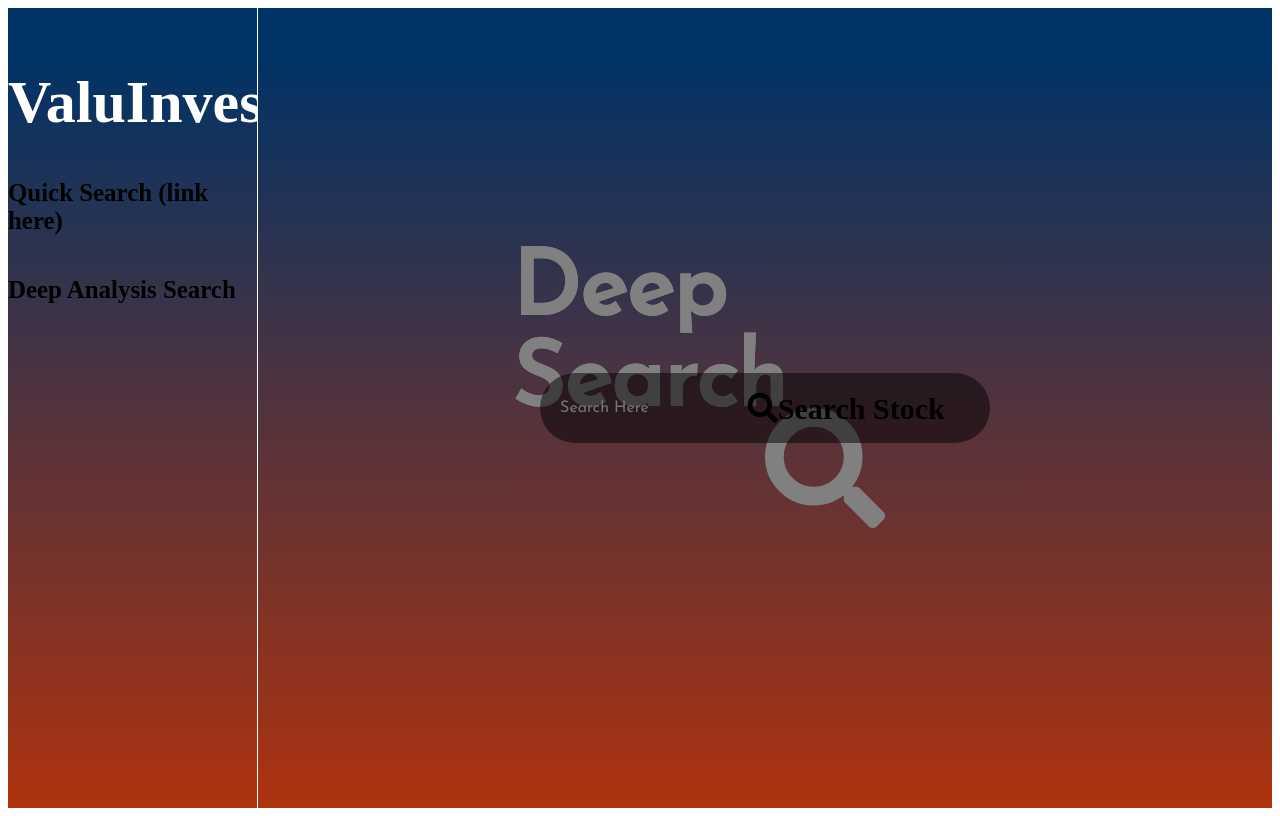
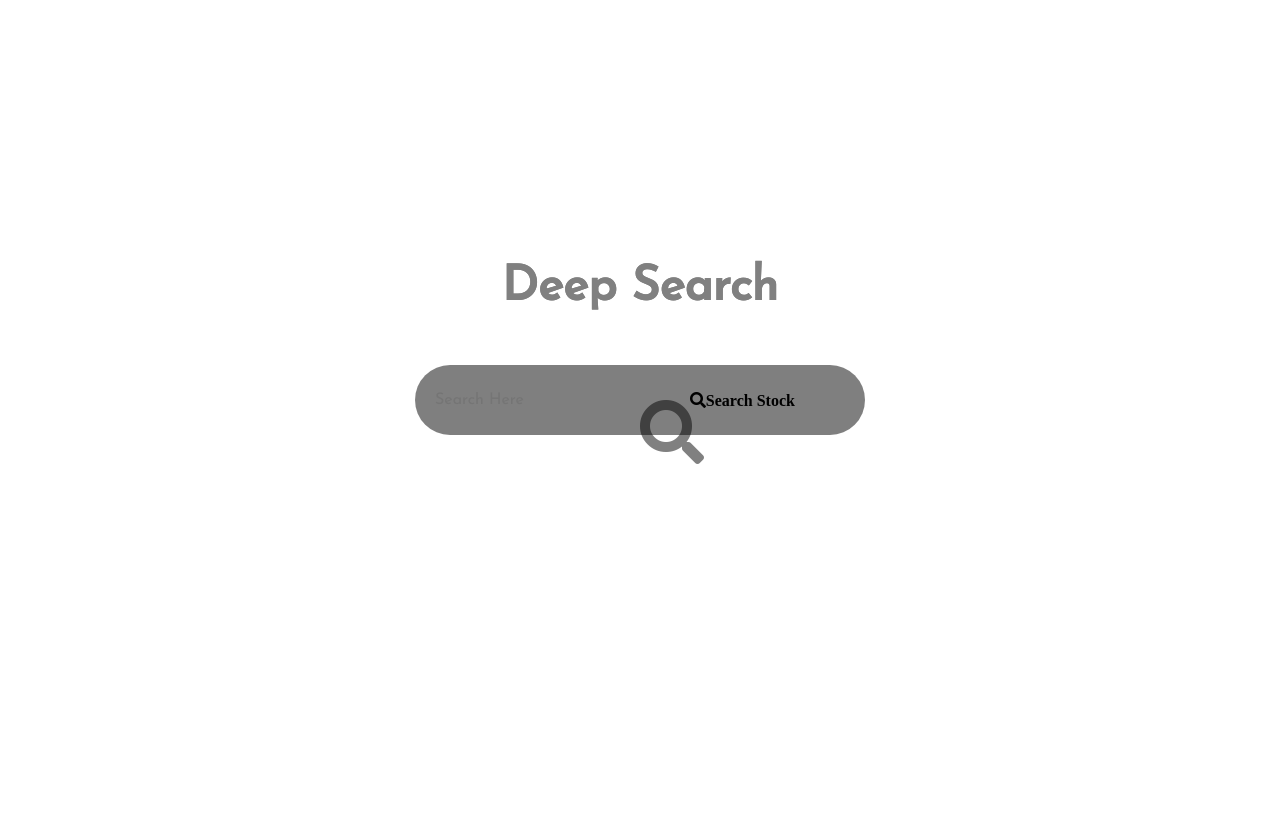
Before and after one commit to zmou21/value-invest, a React (Create React App) app in the folder client/: page /intrinsic in a window 1280 px wide. Built offline with nearby package versions, Linux system fonts and the light colour scheme.

Commit message:
minor update

```diff
--- a/client/src/App.js
+++ b/client/src/App.js
@@ -1,19 +1,17 @@
 import React from "react";
 import QuickSearch from "./pages/QuickSearch";
 import Analysis from "./pages/Analysis";
+import Home from "./pages/Home";
 import Div from "./components/Dashboard";
 import { BrowserRouter as Router, Route, Switch } from "react-router-dom";
 
 const App = () => (
   <Router>
-    <div className="grid-container">
-      <Div />
       <Switch>
-        <Route exact path="/" component={QuickSearch}/>
+        <Route exact path="/" component={Home}/>
         <Route exact path="/search" component={QuickSearch}/>
         <Route exact path="/intrinsic" component={Analysis}/>
       </Switch>
-    </div>
   </Router>
 
 );
```
